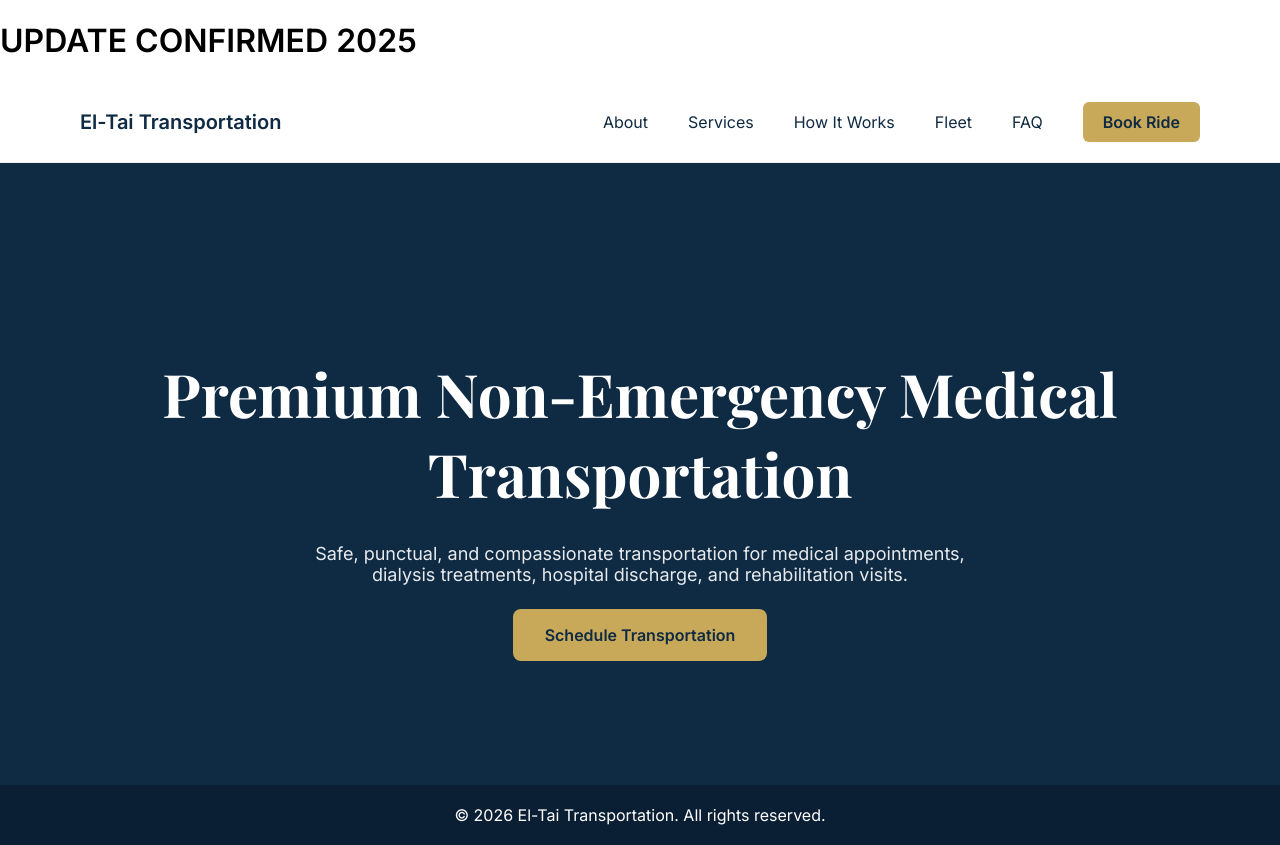
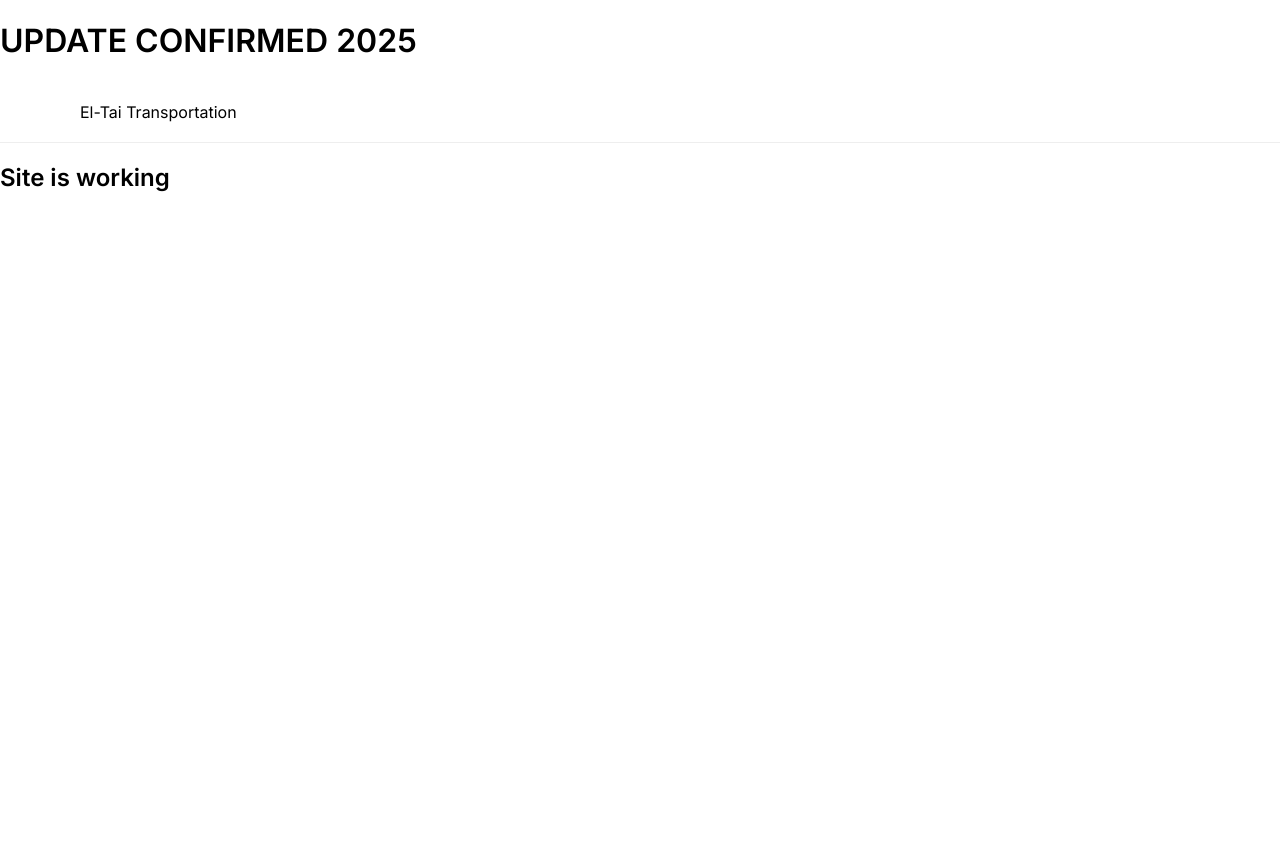
Before and after one commit to WillieKM/el-tai-nemt-v2, a Next.js app: page / in a window 1280 px wide. After the commit the page ends 800 px from the top, so only its background shows below. Built offline with nearby package versions, Linux system fonts and the light colour scheme.

Commit message:
Update page.tsx

```diff
--- a/app/page.tsx
+++ b/app/page.tsx
@@ -6,93 +6,23 @@ export default function Home() {
         UPDATE CONFIRMED 2025
       </h1>
 
-      <main>
-
-        {/* NAVBAR */}
-        <nav style={{
+      <nav
+        style={{
           display: "flex",
           justifyContent: "space-between",
           alignItems: "center",
           padding: "20px 80px",
           borderBottom: "1px solid #eee",
           background: "white",
-          position: "sticky",
-          top: 0,
-          zIndex: 1000
-        }}>
-          <div style={{ fontSize: "20px", fontWeight: 600, color: "#0F2A43" }}>
-            El-Tai Transportation
-          </div>
+        }}
+      >
+        <div>El-Tai Transportation</div>
+      </nav>
 
-          <div style={{ display: "flex", gap: "40px", alignItems: "center" }}>
-            <a href="#about" style={{ textDecoration: "none", color: "#0F2A43" }}>About</a>
-            <a href="#services" style={{ textDecoration: "none", color: "#0F2A43" }}>Services</a>
-            <a href="#how" style={{ textDecoration: "none", color: "#0F2A43" }}>How It Works</a>
-            <a href="#fleet" style={{ textDecoration: "none", color: "#0F2A43" }}>Fleet</a>
-            <a href="#faq" style={{ textDecoration: "none", color: "#0F2A43" }}>FAQ</a>
-            <a href="#contact" style={{
-              background: "#C8A95A",
-              color: "#0F2A43",
-              padding: "10px 20px",
-              borderRadius: "6px",
-              textDecoration: "none",
-              fontWeight: 600
-            }}>
-              Book Ride
-            </a>
-          </div>
-        </nav>
+      <section>
+        <h2>Site is working</h2>
+      </section>
 
-        {/* HERO */}
-        <section style={{
-          background: "#0F2A43",
-          color: "white",
-          textAlign: "center",
-          padding: "140px 20px"
-        }}>
-          <h1 style={{
-            fontFamily: "Playfair Display, serif",
-            fontSize: "60px",
-            marginBottom: "30px"
-          }}>
-            Premium Non-Emergency Medical Transportation
-          </h1>
-
-          <p style={{
-            fontSize: "18px",
-            maxWidth: "700px",
-            margin: "0 auto 40px auto",
-            opacity: 0.9
-          }}>
-            Safe, punctual, and compassionate transportation
-            for medical appointments, dialysis treatments,
-            hospital discharge, and rehabilitation visits.
-          </p>
-
-          <a href="#contact" style={{
-            background: "#C8A95A",
-            color: "#0F2A43",
-            padding: "16px 32px",
-            borderRadius: "8px",
-            textDecoration: "none",
-            fontWeight: 600
-          }}>
-            Schedule Transportation
-          </a>
-        </section>
-
-        {/* ALL OTHER SECTIONS REMAIN SAME */}
-
-        <footer style={{
-          textAlign: "center",
-          padding: "20px",
-          background: "#0A1F33",
-          color: "white"
-        }}>
-          © {new Date().getFullYear()} El-Tai Transportation. All rights reserved.
-        </footer>
-
-      </main>
     </div>
   );
 }
```
